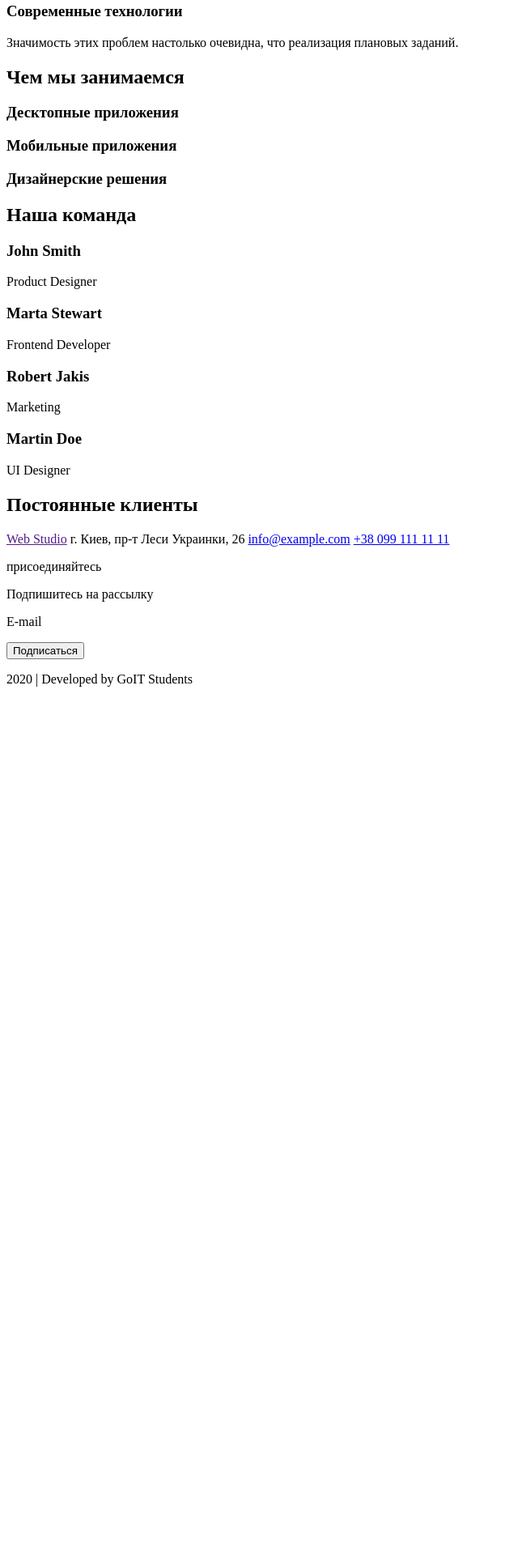
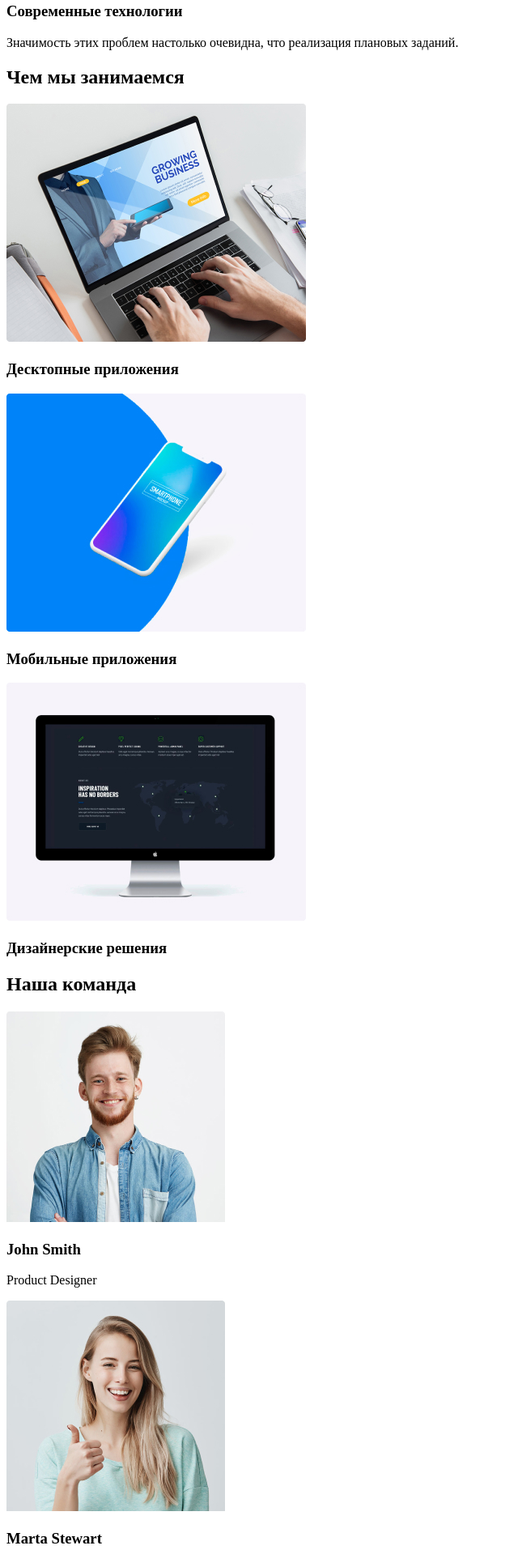
Before and after one commit to aurorabt/vg, a plain HTML site: page index.html in a window 1280 px wide. Shown: the part 375-2289 px from the top of the page at 81% size, without its empty margins (0-640 px from the left). Before the commit the page ends 1239 px from the top, so only its background shows below. Drawn offline with Linux system fonts and the light colour scheme.

Commit message:
добавила картинки

```diff
--- a/index.html
+++ b/index.html
@@ -24,16 +24,23 @@
 <h3> Современные технологии</h3>
 <p> Значимость этих проблем настолько очевидна, что реализация плановых заданий.</p>
 <h2>Чем мы занимаемся</h2>
+<img src="/img/img (1).jpg" alt="">
 <h3> Десктопные приложения</h3>
+<img src="/img/box.jpg" alt="">
 <h3> Мобильные приложения</h3>
+<img src="/img/img (2).jpg" alt="">
 <h3> Дизайнерские решения</h3>
 <h2> Наша команда</h2>
+<img src="/img/img (3).jpg" alt="">
 <h3>John Smith</h3>
 <p> Product Designer</p>
+<img src="/img/img (4).jpg" alt="">
 <h3> Marta Stewart</h3>
 <p> Frontend Developer</p>
+<img src="/img/img (5).jpg" alt="">
 <h3> Robert Jakis</h3>
 <p> Marketing</p>
+<img src="/img/img (6).jpg" alt="">
 <h3> Martin Doe</h3>
 <p> UI Designer</p>
 <h2> Постоянные клиенты</h2>
```
Also changed, not shown: img/box.jpg (added), img/img (1).jpg (added), img/img (2).jpg (added), img/img (3).jpg (added), img/img (4).jpg (added), img/img (5).jpg (added), img/img (6).jpg (added).
